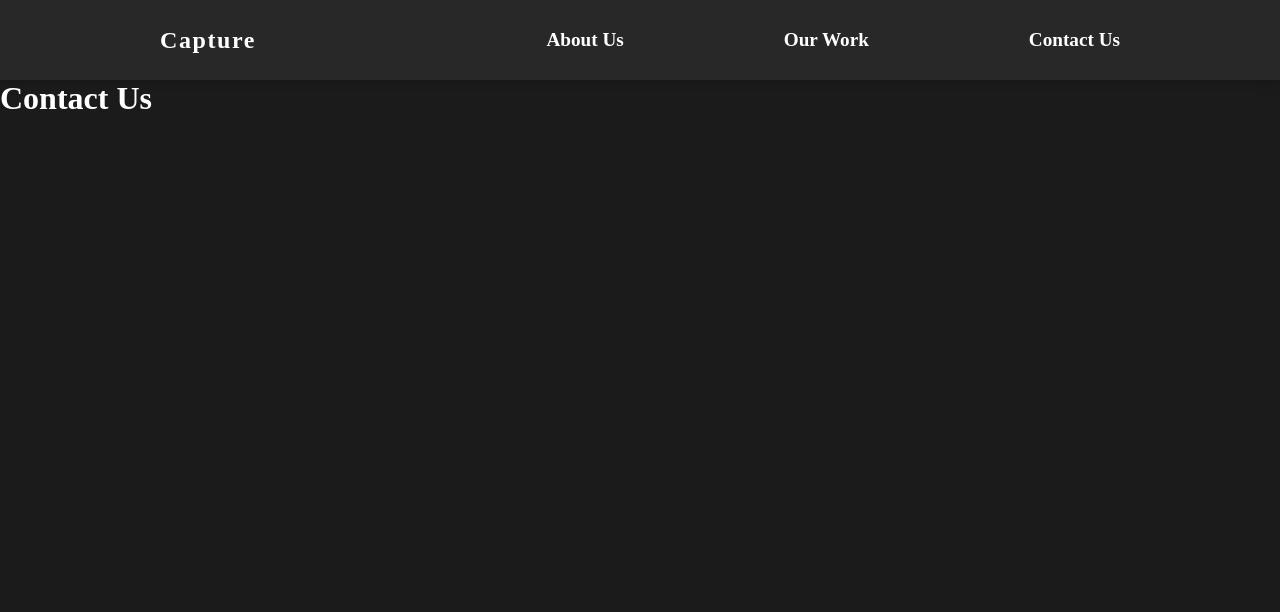
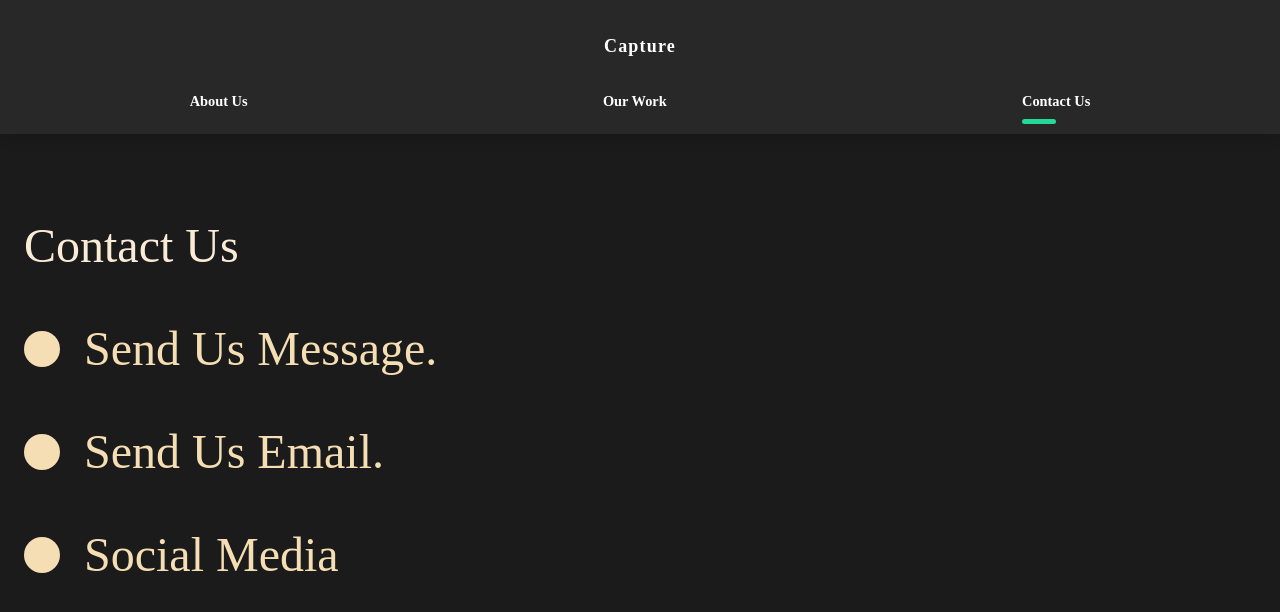
Before and after one commit to patelharsh9797/capture-clone-developedByEd, a React (Vite) app: page /contact in a window 1280 px wide. Shown: the top 612 px of the page. Built offline with nearby package versions, Linux system fonts and the light colour scheme; a web font is replaced by a local one.

Commit message:
6. Finished the Capture Project

```diff
--- a/src/App.jsx
+++ b/src/App.jsx
@@ -1,5 +1,6 @@
 import { useState } from "react";
 import { Routes, Route, useLocation } from "react-router-dom";
+
 // TODO Global Style
 import GlobalStyle from "./components/GlobalStyle";
 
--- a/src/components/GlobalStyle.jsx
+++ b/src/components/GlobalStyle.jsx
@@ -7,11 +7,17 @@ const GlobalStyle = createGlobalStyle`
         padding: 0;
         box-sizing: border-box;
     }
+    html{
+        @media (max-width: 1700px){
+            font-size:75%;
+        }
 
+    }
     body{
         color: white;
         background-color: #1b1b1b;
         font-family: 'Andada Pro', serif;
+        overflow-x: hidden;
     }
 
     button{
--- a/src/components/Nav.jsx
+++ b/src/components/Nav.jsx
@@ -1,10 +1,14 @@
 import React from "react";
 import { Link } from "react-router-dom";
+import { motion } from "framer-motion";
+import { useLocation } from "react-router-dom";
 
 //
 import styled from "styled-components";
 
 const Nav = () => {
+  const { pathname } = useLocation();
+  console.log(pathname);
   return (
     <StyledNav>
       <h1>
@@ -16,12 +20,27 @@ const Nav = () => {
       <ul>
         <li>
           <Link to="/">About Us</Link>
+          <Line
+            initial={{ width: "0%" }}
+            animate={{ width: pathname === "/" ? "50%" : "0%" }}
+            transition={{ duration: 0.75 }}
+          />
         </li>
         <li>
           <Link to="/work">Our Work</Link>
+          <Line
+            initial={{ width: "0%" }}
+            animate={{ width: pathname === "/work" ? "50%" : "0%" }}
+            transition={{ duration: 0.75 }}
+          />
         </li>
         <li>
           <Link to="/contact">Contact Us</Link>
+          <Line
+            initial={{ width: "0%" }}
+            animate={{ width: pathname === "/contact" ? "50%" : "0%" }}
+            transition={{ duration: 0.75 }}
+          />
         </li>
       </ul>
     </StyledNav>
@@ -39,6 +58,9 @@ const StyledNav = styled.nav`
   padding: 1rem 10rem;
   background-color: #282828;
   box-shadow: 0 0 15px rgb(0 0 0 / 0.25);
+  position: sticky;
+  top: 0;
+  z-index: 10;
 
   a {
     font-size: 1.2rem;
@@ -58,11 +80,43 @@ const StyledNav = styled.nav`
   ul {
     list-style: none;
     display: flex;
+    li {
+      /* text-align: center; */
+      padding-left: 10rem;
+      position: relative;
+    }
   }
 
-  li {
-    padding-left: 10rem;
-    position: relative;
+  @media (max-width: 1300px) {
+    flex-direction: column;
+    padding: 2rem 1rem;
+
+    #logo {
+      display: inline-block;
+      margin: 1rem;
+    }
+    ul {
+      padding-top: 2rem;
+      justify-content: space-around;
+      width: 100%;
+      li {
+        padding: 0;
+      }
+    }
   }
 `;
+
+const Line = styled(motion.div)`
+  height: 0.35rem;
+  width: 0%;
+  border-radius: 100vmax;
+  background-color: #23d997;
+  position: absolute;
+  bottom: -80%;
+  left: 60%;
+  @media (max-width: 1300px) {
+    left: 0;
+  }
+`;
+
 export default Nav;
--- /dev/null
+++ b/src/components/ScrollTop.jsx
@@ -0,0 +1,18 @@
+import { useEffect } from 'react'
+import { useLocation } from 'react-router-dom'
+
+
+const ScrollTop = () => {
+    const { pathname } = useLocation();
+
+    useEffect(() => {
+        window.scroll({
+            top: 0,
+            left: 0
+        })
+    }, [pathname])
+
+    return null;
+}
+
+export default ScrollTop;
--- a/src/components/ServicesSection.jsx
+++ b/src/components/ServicesSection.jsx
@@ -78,6 +78,9 @@ const Services = styled(About)`
 const Cards = styled.div`
   display: flex;
   flex-wrap: wrap;
+  @media (max-width: 1300px) {
+    justify-content: center;
+  }
 `;
 
 const Card = styled.div`
--- a/src/components/useScroll.jsx
+++ b/src/components/useScroll.jsx
@@ -4,7 +4,7 @@ import { useAnimation } from "framer-motion";
 
 export const useScroll = () => {
   const controls = useAnimation();
-  const [element, view] = useInView({ threshold: 0.5 });
+  const [element, view] = useInView({ threshold: 0.3 });
 
   useEffect(() => {
     if (view) {
--- a/src/pages/AboutUs.jsx
+++ b/src/pages/AboutUs.jsx
@@ -1,8 +1,10 @@
 import React from "react";
+import ScrollTop from '../components/ScrollTop'
 
 // TODO Animations
 import { motion } from "framer-motion";
 import { pageAnimation } from "../animation";
+
 
 // TODO Page components
 import AboutSection from "../components/AboutSection";
@@ -20,6 +22,7 @@ const AboutUs = () => {
       <AboutSection />
       <ServicesSection />
       <FaqSection />
+      <ScrollTop />
     </motion.div>
   );
 };
--- a/src/pages/ContactUs.jsx
+++ b/src/pages/ContactUs.jsx
@@ -1,21 +1,80 @@
 import React from "react";
-// import styled from 'styled-components';
+import styled from "styled-components";
+import { Hide } from "../style";
 
 // TODO Animations
 import { motion } from "framer-motion";
-import { pageAnimation } from "../animation";
+import { pageAnimation, titleAnim } from "../animation";
 
 const ContactUs = () => {
   return (
-    <motion.div
+    <ContactStyled
       variants={pageAnimation}
       initial="hidden"
       animate="show"
       exit="exit"
+      // style={{ background: '#fff' }}
     >
-      <h1>Contact Us</h1>
-    </motion.div>
+      <Title>
+        <Hide>
+          <motion.h2 variants={titleAnim}>Contact Us</motion.h2>
+        </Hide>
+      </Title>
+
+      <div>
+        <Hide>
+          <Social variants={titleAnim}>
+            <Circle />
+            <h2>Send Us Message.</h2>
+          </Social>
+        </Hide>
+        <Hide>
+          <Social variants={titleAnim}>
+            <Circle />
+            <h2>Send Us Email.</h2>
+          </Social>
+        </Hide>
+        <Hide>
+          <Social variants={titleAnim}>
+            <Circle />
+            <h2>Social Media</h2>
+          </Social>
+        </Hide>
+      </div>
+    </ContactStyled>
   );
 };
 
+const ContactStyled = styled(motion.div)`
+  padding: 5rem 10rem;
+  min-height: 90vh;
+  color: wheat;
+  @media (max-width: 1300px) {
+    padding: 2rem;
+  }
+`;
+
+const Title = styled.div`
+  margin-bottom: 4rem;
+  color: antiquewhite;
+  @media (max-width: 1300px) {
+    margin-top: 5rem;
+    margin-bottom: 2rem;
+  }
+`;
+
+const Circle = styled.div`
+  border-radius: 100vmax;
+  width: 3rem;
+  height: 3rem;
+  background: wheat;
+`;
+const Social = styled(motion.div)`
+  display: flex;
+  align-items: center;
+  h2 {
+    margin: 2rem;
+  }
+`;
+
 export default ContactUs;
--- a/src/pages/MovieDetail.jsx
+++ b/src/pages/MovieDetail.jsx
@@ -86,6 +86,12 @@ const Awards = styled.div`
   align-items: center;
   justify-content: space-around;
   margin: 5rem 10rem;
+  text-align: center;
+
+  @media (max-width: 1300px) {
+    display: block;
+    margin: 2rem;
+  }
 `;
 
 const AwardStyled = styled.div`
--- a/src/pages/OurWork.jsx
+++ b/src/pages/OurWork.jsx
@@ -2,6 +2,7 @@ import React from "react";
 import styled from "styled-components";
 import { Link } from "react-router-dom";
 import { useScroll } from "../components/useScroll";
+import ScrollTop from "../components/ScrollTop";
 
 // TODO Animations
 import { motion } from "framer-motion";
@@ -90,6 +91,8 @@ const OurWork = () => {
           </HideImg>
         </Link>
       </Movie>
+
+      <ScrollTop />
     </Work>
   );
 };
@@ -113,10 +116,14 @@ const Work = styled(motion.div)`
   }
 
   img {
+    border-radius: 10px;
     width: 100%;
     height: 80vh;
     object-fit: cover;
     object-position: center;
+  }
+  @media (max-width: 1300px) {
+    padding: 2rem 2rem;
   }
 `;
 
--- a/src/style.jsx
+++ b/src/style.jsx
@@ -8,6 +8,11 @@ export const About = styled(motion.div)`
   align-items: center;
   justify-content: space-between;
   padding: 5rem 10rem;
+  @media (max-width: 1300px) {
+    display: block;
+    padding: 2rem;
+    text-align: center;
+  }
 `;
 
 export const Description = styled.div`
@@ -17,13 +22,19 @@ export const Description = styled.div`
   h2 {
     font-weight: lighter;
   }
+  @media (max-width: 1300px) {
+    padding: 0;
+    button {
+      margin: 2rem 0 5rem 0;
+    }
+  }
 `;
 
 export const Image = styled.div`
   flex: 1;
   overflow: hidden;
   z-index: 2;
-
+  border-radius: 20px;
   img {
     width: 100%;
     height: 80vh;
```
